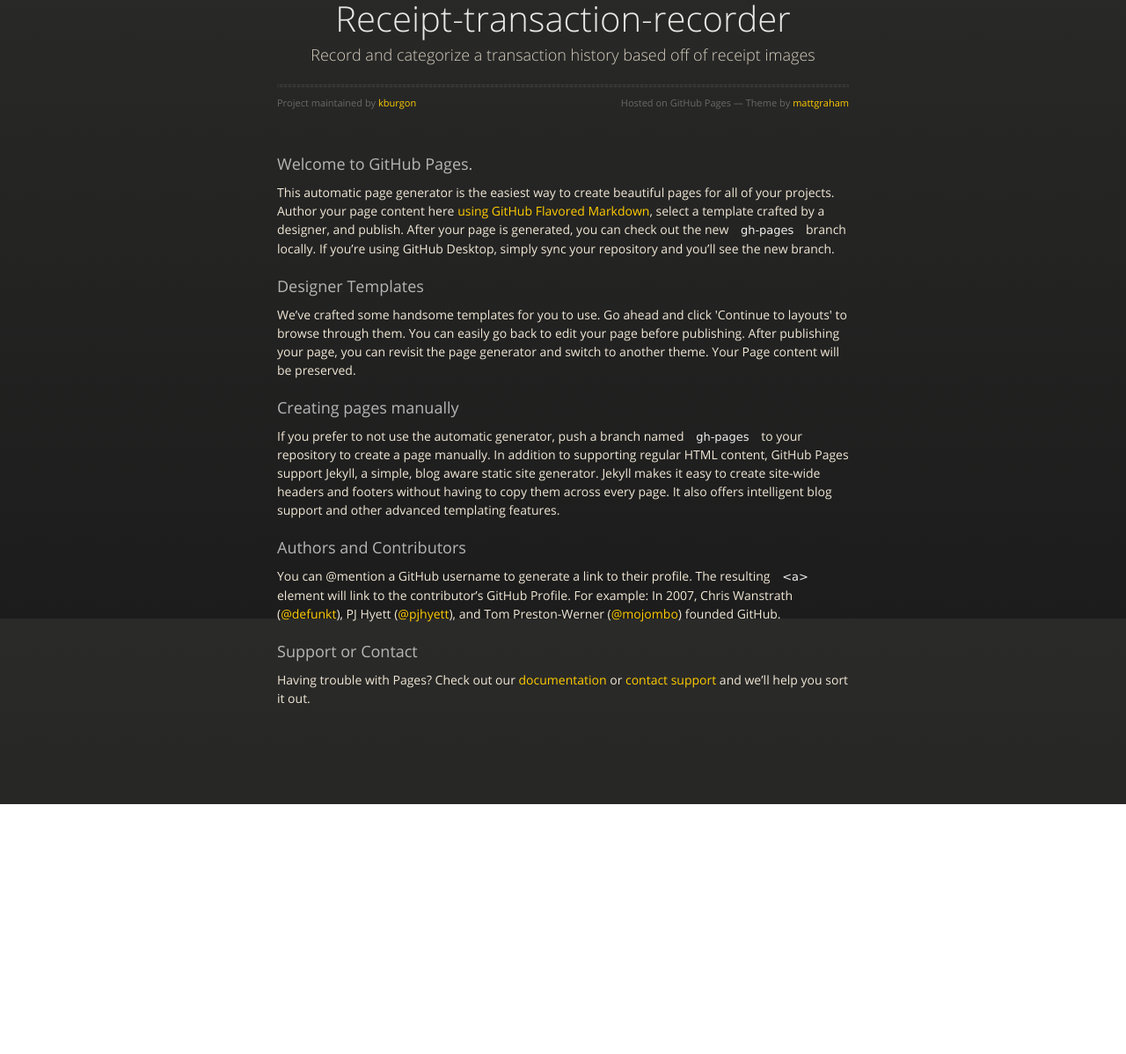
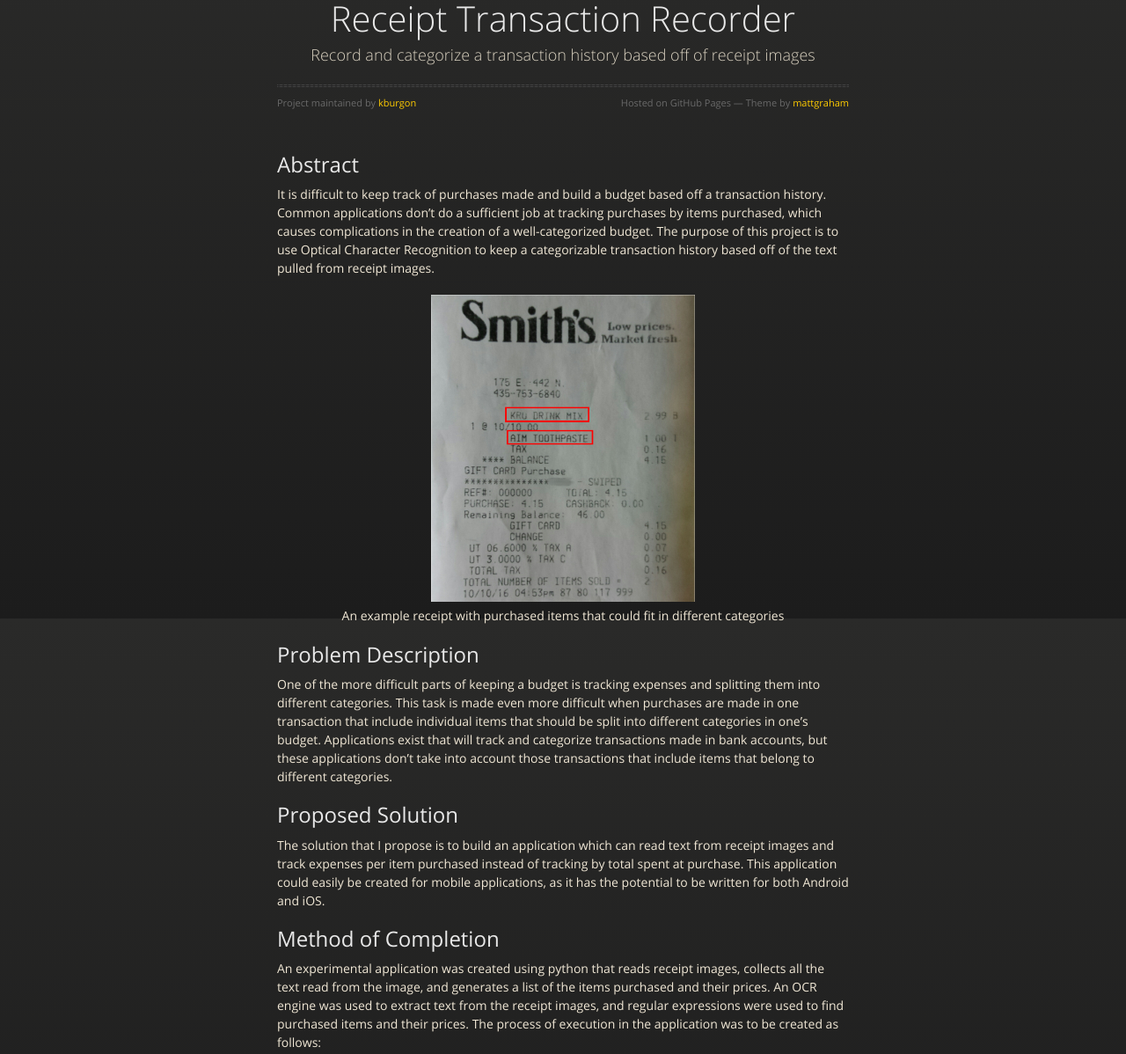
Before and after one commit to kburgon/Receipt-Transaction-Recorder, a plain HTML site: page index.html in a window 1280 px wide. Shown: the part 97-1295 px from the top of the page at 88% size. Before the commit the page ends 1011 px from the top, so only its background shows below. Drawn offline with nearby package versions, Linux system fonts and the light colour scheme.

Commit message:
Adds project report to webpage

```diff
--- a/index.html
+++ b/index.html
@@ -3,7 +3,7 @@
   <head>
     <meta charset="utf-8">
     <meta http-equiv="X-UA-Compatible" content="chrome=1">
-    <title>Receipt-transaction-recorder by kburgon</title>
+    <title>Receipt Transcation Recorder</title>
     <link rel="stylesheet" href="stylesheets/styles.css">
     <link rel="stylesheet" href="stylesheets/github-dark.css">
     <script src="https://ajax.googleapis.com/ajax/libs/jquery/1.7.1/jquery.min.js"></script>
@@ -31,37 +31,67 @@
 
       <section>
         <div id="title">
-          <h1>Receipt-transaction-recorder</h1>
+          <h1>Receipt Transaction Recorder</h1>
           <p>Record and categorize a transaction history based off of receipt images</p>
           <hr>
           <span class="credits left">Project maintained by <a href="https://github.com/kburgon">kburgon</a></span>
           <span class="credits right">Hosted on GitHub Pages &mdash; Theme by <a href="https://twitter.com/michigangraham">mattgraham</a></span>
         </div>
 
-        <h3>
-<a id="welcome-to-github-pages" class="anchor" href="#welcome-to-github-pages" aria-hidden="true"><span aria-hidden="true" class="octicon octicon-link"></span></a>Welcome to GitHub Pages.</h3>
+        <h2>
+<a id="abstract" class="anchor" href="#abstract" aria-hidden="true"><span aria-hidden="true" class="octicon octicon-link"></span></a>Abstract</h2>
 
-<p>This automatic page generator is the easiest way to create beautiful pages for all of your projects. Author your page content here <a href="https://guides.github.com/features/mastering-markdown/">using GitHub Flavored Markdown</a>, select a template crafted by a designer, and publish. After your page is generated, you can check out the new <code>gh-pages</code> branch locally. If you’re using GitHub Desktop, simply sync your repository and you’ll see the new branch.</p>
+<p>It is difficult to keep track of purchases made and build a budget based off a transaction history.  Common applications don’t do a sufficient job at tracking purchases by items purchased, which causes complications in the creation of a well-categorized budget.  The purpose of this project is to use Optical Character Recognition to keep a categorizable transaction history based off of the text pulled from receipt images.</p>
+
+<center><div class="img"><img src="images/ExampleReceipt-edited.png" width="300" alt="An example receipt"/><div class="footnote">An example receipt with purchased items that could fit in different categories</div></div></center><br>
+
+<h2>
+<a id="problem-description" class="anchor" href="#problem-description" aria-hidden="true"><span aria-hidden="true" class="octicon octicon-link"></span></a>Problem Description</h2>
+
+<p>One of the more  difficult parts of keeping a budget is tracking expenses and splitting them into different categories.  This task is made even more difficult when purchases are made in one transaction that include individual items that should be split into different categories in one’s budget.  Applications exist that will track and categorize transactions made in bank accounts, but these applications don’t take into account those transactions that include items that belong to different categories.</p>
+
+<h2>
+<a id="proposed-solution" class="anchor" href="#creating-pages-manually" aria-hidden="true"><span aria-hidden="true" class="octicon octicon-link"></span></a>Proposed Solution</h2>
+
+<p>The solution that I propose is to build an application which can read text from receipt images and track expenses per item purchased instead of tracking by total spent at purchase.  This application could easily be created for mobile applications, as it has the potential to be written for both Android and iOS.</p>
+
+<h2>
+<a id="method" class="anchor" href="#authors-and-contributors" aria-hidden="true"><span aria-hidden="true" class="octicon octicon-link"></span></a>Method of Completion</h2>
+
+<p>An experimental application was created using python that reads receipt images, collects all the text read from the image, and generates a list of the items purchased and their prices. An OCR engine was used to extract text from the receipt images, and regular expressions were used to find purchased items and their prices.  The process of execution in the application was to be created as follows:</p>
+
+<center><div><img src="images/AppFlow.png" width="350" /><div></div>Flow of the Receipt Transaction Recorder application</div></center><br>
+
+<h2>
+<a id="results" class="anchor" href="#results" aria-hidden="true"><span aria-hidden="true" class="octicon octicon-link"></span></a>Results</h2>
+
+<p>The original plan for the project was to use the open source OCR engine called Tesseract to read receipt images.  It was quickly discovered that Tesseract is not extremely accurate and that a fair amount of image manipulation would be needed to get even semi-accurate results.  Another option for an OCR engine was Google Cloud Vision, which gave much better results and is easier to run on multiple platforms.</p>
+
+<center><div><img src="images/CloudVision-Tesseract-Compare.png" /><div class="footnote">Comparison of results in text extraction using Google Cloud Vision vs. Tesseract</div></div></center><br>
+
+<h2>
+<a id="challenges" class="anchor" href="#support-or-contact" aria-hidden="true"><span aria-hidden="true" class="octicon octicon-link"></span></a>Challenges</h2>
 
 <h3>
-<a id="designer-templates" class="anchor" href="#designer-templates" aria-hidden="true"><span aria-hidden="true" class="octicon octicon-link"></span></a>Designer Templates</h3>
+<a id="lighting-conditions" class="anchor" href="#lighting-conditions" aria-hidden="true"><span aria-hidden="true" class="octicon octicon-link"></span></a>Reading Text Under Different Lighting Conditions</h3>
 
-<p>We’ve crafted some handsome templates for you to use. Go ahead and click 'Continue to layouts' to browse through them. You can easily go back to edit your page before publishing. After publishing your page, you can revisit the page generator and switch to another theme. Your Page content will be preserved.</p>
+<p>While Google Cloud Vision is accurate under good lighting conditions, shadows or overall darker lighting cause for some difficulty in singling out text in an image.  An attempt to run image threshold filtering was made on the images, but since Google Cloud  Vision already uses image filtering this made no difference on the results.</p>
 
 <h3>
-<a id="creating-pages-manually" class="anchor" href="#creating-pages-manually" aria-hidden="true"><span aria-hidden="true" class="octicon octicon-link"></span></a>Creating pages manually</h3>
+<a id="item-recognition" class="anchor" href="#item-recognition" aria-hidden="true"><span aria-hidden="true" class="octicon octicon-link"></span></a>Item Recognition</h3>
 
-<p>If you prefer to not use the automatic generator, push a branch named <code>gh-pages</code> to your repository to create a page manually. In addition to supporting regular HTML content, GitHub Pages support Jekyll, a simple, blog aware static site generator. Jekyll makes it easy to create site-wide headers and footers without having to copy them across every page. It also offers intelligent blog support and other advanced templating features.</p>
+<p>A variety of receipts from eight different businesses were tested, and challenges suggested that generally pulling individual charge information from a set of all receipt text is not reliable and never provides completely correct results.  There were a variety of issues that were encountered, and many of these problems cannot be resolved by merely using regular expressions or simple string matching algorithms.</p>
 
-<h3>
-<a id="authors-and-contributors" class="anchor" href="#authors-and-contributors" aria-hidden="true"><span aria-hidden="true" class="octicon octicon-link"></span></a>Authors and Contributors</h3>
+<center><div><img src="images/Gossners-Wrinkled-ConfusedCharges.png" /><div class="footnote">Erred text read from a wrinkled receipt.</div></div></center><br>
 
-<p>You can @mention a GitHub username to generate a link to their profile. The resulting <code>&lt;a&gt;</code> element will link to the contributor’s GitHub Profile. For example: In 2007, Chris Wanstrath (<a href="https://github.com/defunkt" class="user-mention">@defunkt</a>), PJ Hyett (<a href="https://github.com/pjhyett" class="user-mention">@pjhyett</a>), and Tom Preston-Werner (<a href="https://github.com/mojombo" class="user-mention">@mojombo</a>) founded GitHub.</p>
+<center><div><img src="images/Platos-TextErrors.png" /><div class="footnote"></div>Example of text that appears in a different order and confuses matching charges to items purchased.</div></center><br>
 
-<h3>
-<a id="support-or-contact" class="anchor" href="#support-or-contact" aria-hidden="true"><span aria-hidden="true" class="octicon octicon-link"></span></a>Support or Contact</h3>
+<center><div><img src="images/Subway-MarkedError.png" /><div class="footnote">Example of a set of text that was incorrectly recognized as a purchased item.</div></div></center><br>
 
-<p>Having trouble with Pages? Check out our <a href="https://help.github.com/pages">documentation</a> or <a href="https://github.com/contact">contact support</a> and we’ll help you sort it out.</p>
+<h2>
+<a id="conculsion" class="anchor" href="#conculsion" aria-hidden="true"><span aria-hidden="true" class="octicon octicon-link"></span></a>Conclusion</h2>
+
+<p>By using the Google Cloud Vision API and regular expressions, an application was made that could read some purchases and prices from receipt images.  Future improvements will include algorithms to learn items purchased and their prices from text locations and user input.</p>
       </section>
 
     </div>
```
Also changed, not shown: images/AppFlow.png (added), images/CloudVision-Tesseract-Compare.png (added), images/ExampleReceipt-edited.png (added), images/Gossners-Far.png (added), images/Gossners-Shadow-UnreadText.png (added), images/Gossners-Shadow.png (added), images/Gossners-Tesseract-SelectedText.png (added), images/Gossners-Tesseract.png (added), images/Gossners-Wrinkled-ConfusedCharges.png (added), images/Gossners-Wrinkled.png (added), images/Gossners_good-ExtractedText.png (added), images/Gossners_good.png (added), images/Platos-TextErrors.png (added), images/Subway-MarkedError.png (added), 1 other file.
